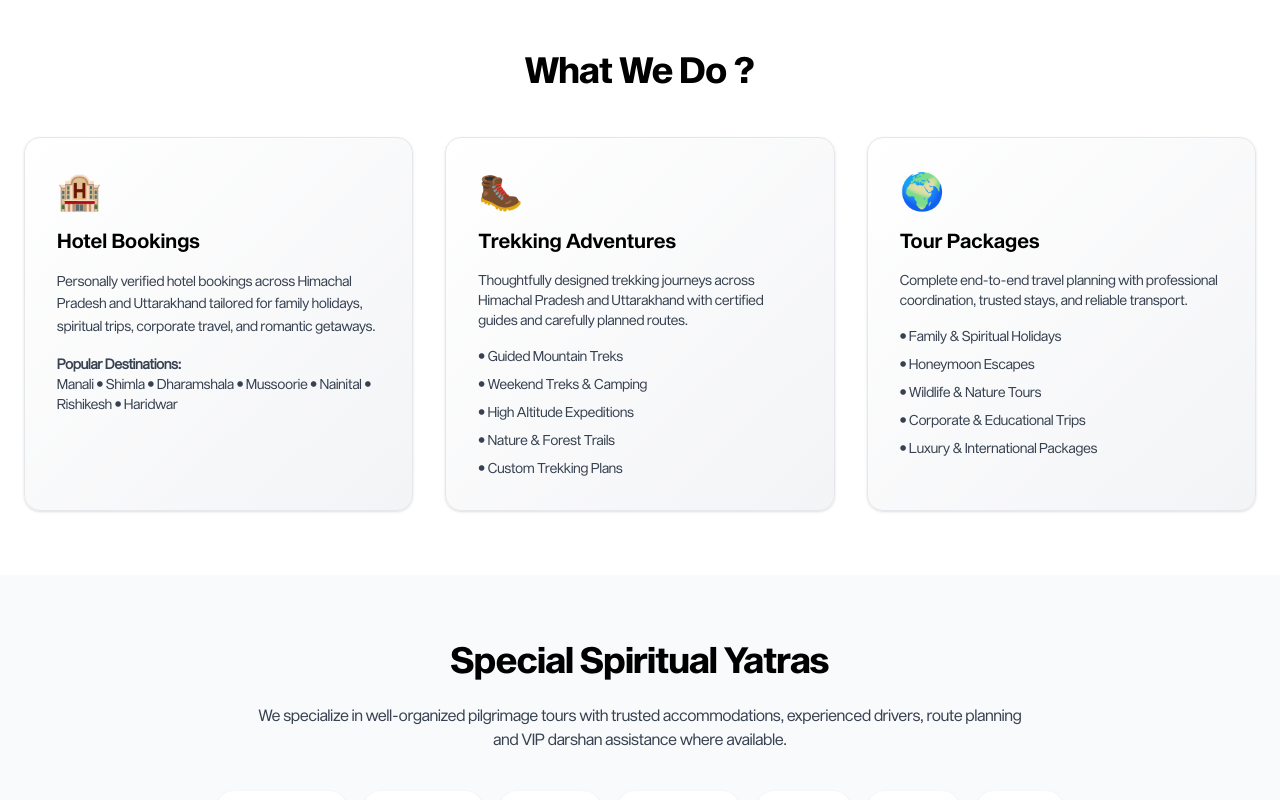
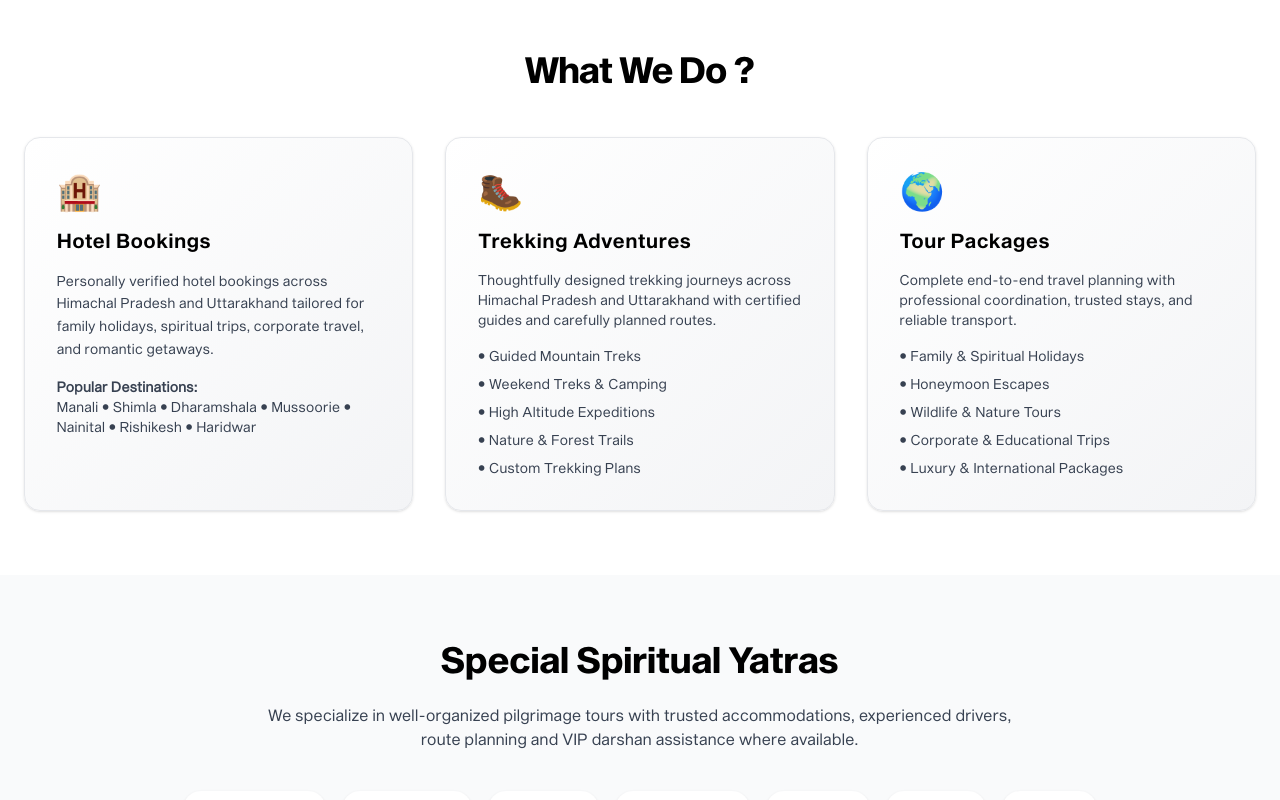
Before and after one commit to Ksaket7/Hotel7OAKS, a React (Vite) app: page /about in a window 1280 px wide. Shown: the part 1480-2280 px from the top of the page. Built offline with nearby package versions, Linux system fonts and the light colour scheme.

Commit message:
changes in about us page

```diff
--- a/src/pages/AboutUs.jsx
+++ b/src/pages/AboutUs.jsx
@@ -1,12 +1,13 @@
 import { useEffect, useRef } from "react";
 import { gsap } from "gsap";
 import { ScrollTrigger } from "gsap/ScrollTrigger";
-import { Link } from "react-router-dom";
+import { Link, useNavigate } from "react-router-dom";
 
 gsap.registerPlugin(ScrollTrigger);
 
 const AboutUs = () => {
   const sectionRef = useRef(null);
+  const Navigate = useNavigate();
 
   useEffect(() => {
     gsap.fromTo(
@@ -159,7 +160,10 @@ const AboutUs = () => {
 
           <div className="grid md:grid-cols-3 gap-8">
             {/* HOTELS */}
-            <div className="bg-gradient-to-br from-white via-green-50 to-gray-100 p-8 rounded-2xl shadow hover:shadow-xl transition-all border border-green-100">
+            <div
+              onClick={() => Navigate("/hotels")}
+              className="bg-gradient-to-br from-white via-green-50 to-gray-100 p-8 rounded-2xl shadow hover:shadow-xl transition-all border border-green-100 hover:cursor-pointer tracking-wider"
+            >
               <div className="text-4xl mb-4">🏨</div>
 
               <h3 className="text-xl font-ssSBH text-green-700 mb-4">
@@ -183,7 +187,10 @@ const AboutUs = () => {
             </div>
 
             {/* TREKS */}
-            <div className="bg-gradient-to-br from-white via-green-50 to-gray-100 p-8 rounded-2xl shadow hover:shadow-xl transition-all border border-green-100">
+            <div
+              onClick={() => Navigate("/treks")}
+              className="bg-gradient-to-br from-white via-green-50 to-gray-100 p-8 rounded-2xl shadow hover:shadow-xl transition-all border border-green-100 hover:cursor-pointer tracking-wider"
+            >
               <div className="text-4xl mb-4">🥾</div>
 
               <h3 className="text-xl font-ssSBH text-green-700 mb-4">
@@ -206,7 +213,7 @@ const AboutUs = () => {
             </div>
 
             {/* TOUR PACKAGES */}
-            <div className="bg-gradient-to-br from-white via-green-50 to-gray-100 p-8 rounded-2xl shadow hover:shadow-xl transition-all border border-green-100">
+            <div onClick={() => Navigate("/tours")} className="bg-gradient-to-br from-white via-green-50 to-gray-100 p-8 rounded-2xl shadow hover:shadow-xl transition-all border border-green-100 hover:cursor-pointer tracking-wider">
               <div className="text-4xl mb-4">🌍</div>
 
               <h3 className="text-xl font-ssSBH text-green-700 mb-4">
@@ -231,13 +238,13 @@ const AboutUs = () => {
       </section>
 
       {/* SPIRITUAL YATRAS */}
-      <section className="py-16 bg-gray-50">
+      <section className="py-16 bg-gray-50 tracking-wider">
         <div className="max-w-6xl mx-auto text-center px-6">
           <h2 className="text-3xl md:text-4xl font-ssBD text-green-700 mb-6">
             Special Spiritual Yatras
           </h2>
 
-          <p className="text-gray-700 max-w-3xl mx-auto mb-10">
+          <p className="text-gray-700 max-w-3xl mx-auto mb-10 ">
             We specialize in well-organized pilgrimage tours with trusted
             accommodations, experienced drivers, route planning and VIP darshan
             assistance where available.
```
